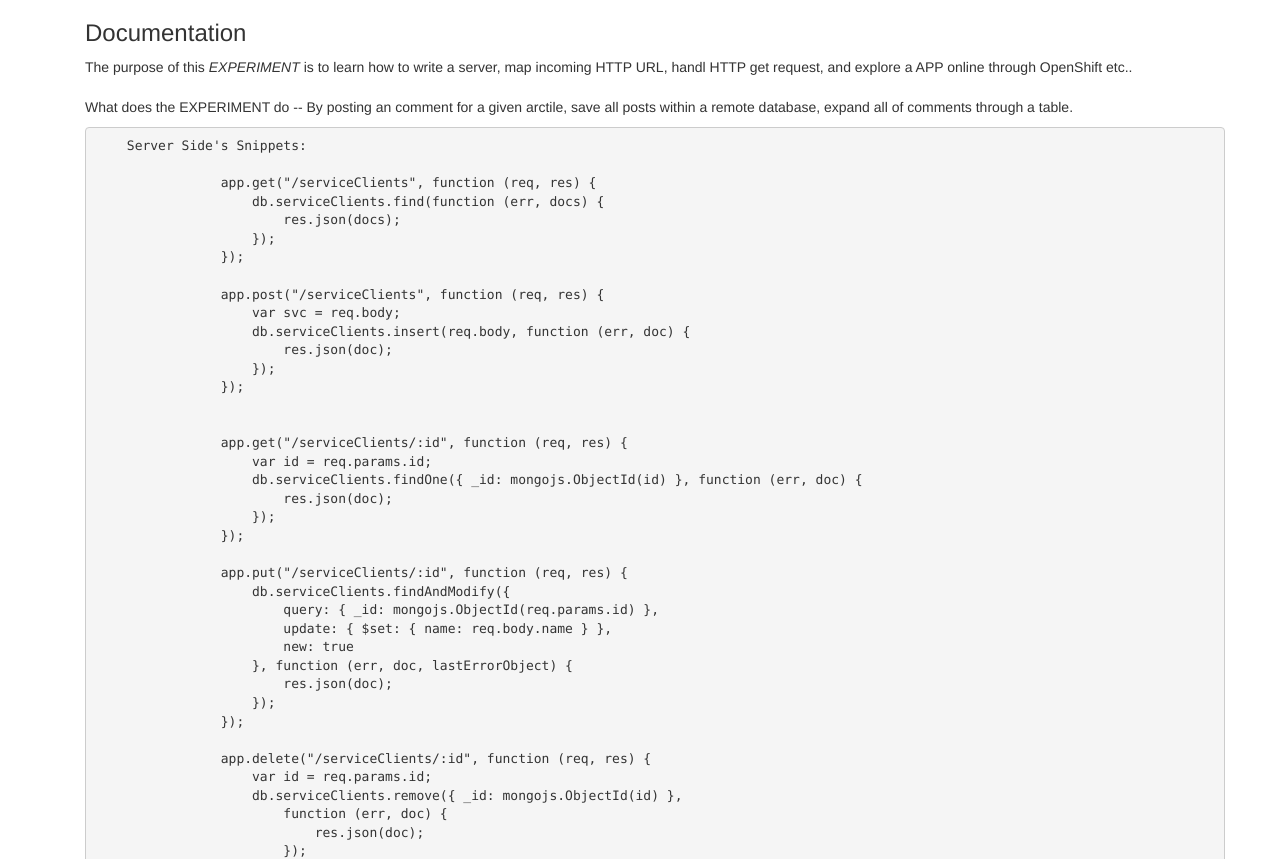
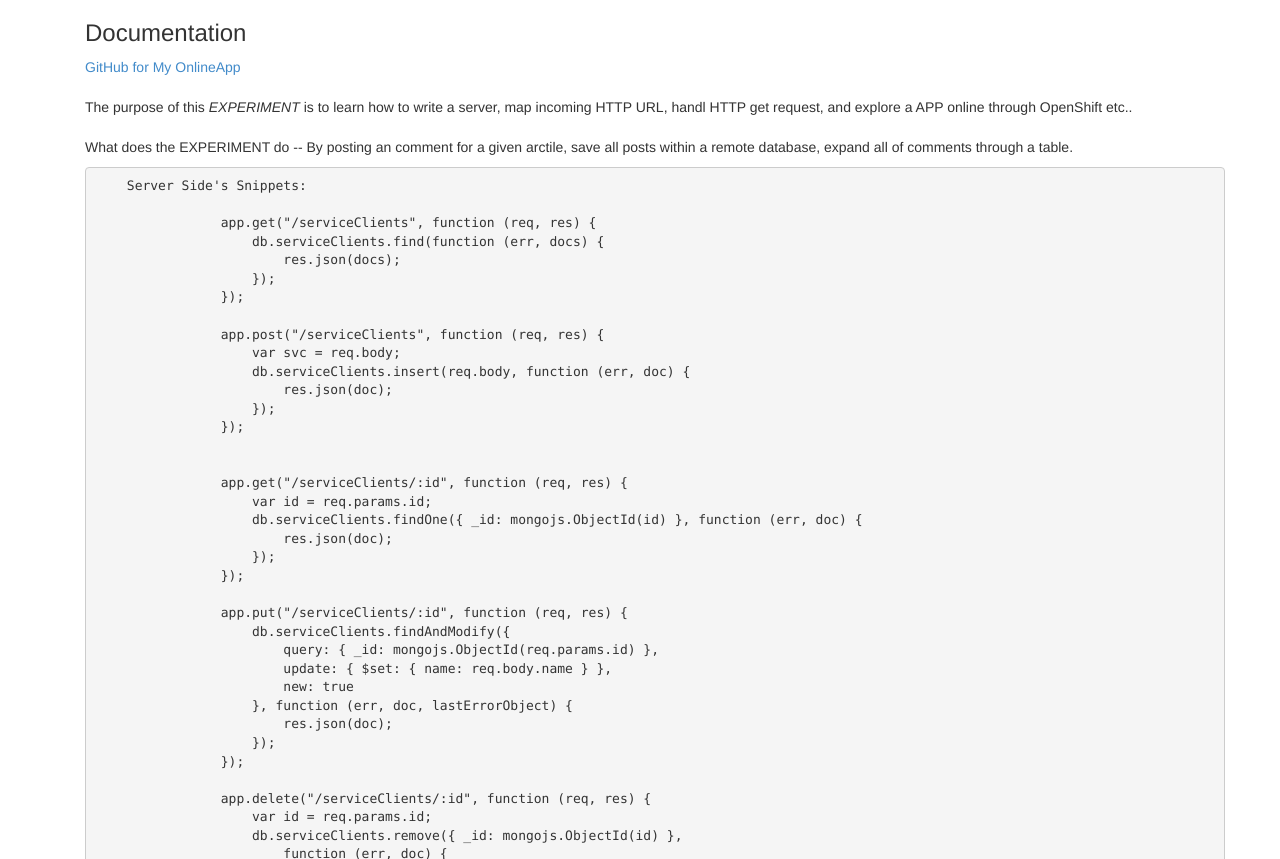
Before and after one commit to BEYOU/apponline, a website: page public/index.html in a window 1280 px wide. Shown: the part 853-1712 px from the top of the page. Drawn offline with Linux system fonts and the light colour scheme.

Commit message:
add a github link for tracing what I have done

```diff
--- a/public/index.html
+++ b/public/index.html
@@ -117,11 +117,16 @@
         <div class="container">
             <div>
                 <h3>Documentation</h3>
+
+                    <a href="https://github.com/BEYOU/apponline.git" target="_blank">GitHub for My OnlineApp</a>
+                                                        <br />
+                    <br />
                 <p>
                     The purpose of this <i>EXPERIMENT</i> is to learn how to write a server, map incoming HTTP URL, handl HTTP get request, and explore a APP online through OpenShift etc..
             <br />
                     <br />
                     What does the EXPERIMENT do -- By posting an comment for a given arctile, save all posts within a remote database, expand all of comments through a table.
+
                 </p>
                 <pre>
     Server Side's Snippets:
```
